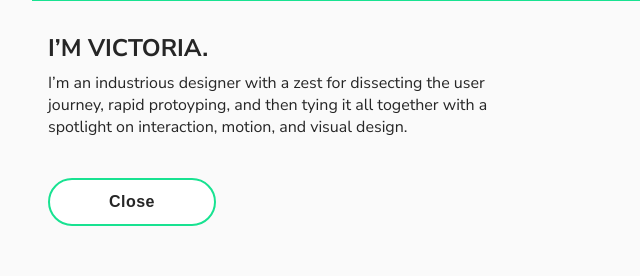
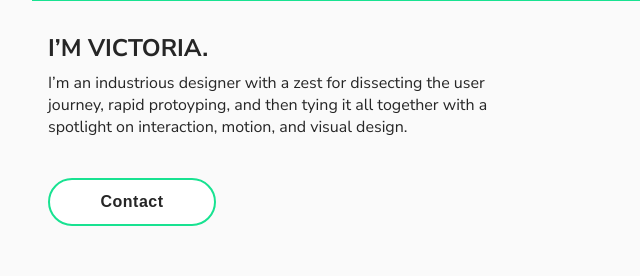
Before and after one commit to victorias-portfolio/victorias-portfolio.github.io, a plain HTML site: page index.html in a window 1280 px wide. Both pictures are taken after a click on the link "about". Shown: the part 1173-1449 px from the top of the page, 96-736 px from the left. Drawn offline with Linux system fonts and the light colour scheme.

Commit message:
changed button destination

```diff
--- a/index.html
+++ b/index.html
@@ -53,7 +53,7 @@
         <h4>I’m Victoria.</h4>
         <p>I’m an industrious designer with a zest for dissecting the user journey, rapid protoyping, and then tying it all together with a spotlight on interaction, motion, and visual design.</p>
         <button class="button" id="closeBtn">
-          <a href="#titles">Close</a>
+          <a href="#footer">Contact</a>
         </button>
       </div>
       <div class="myface">
```
